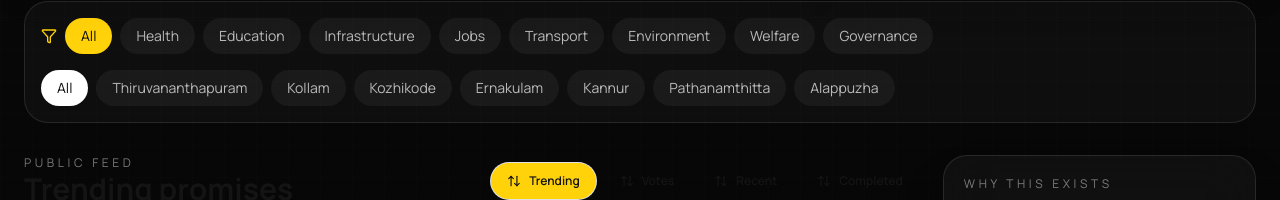
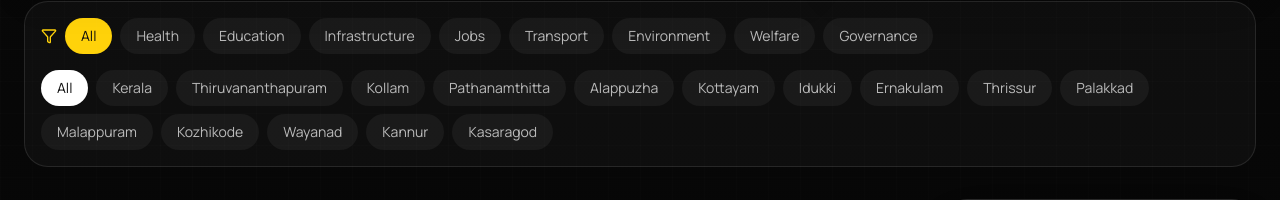
Before and after one commit to adithyakrishnapn/vakdhanam.in, a React (Vite) app: page / in a window 1280 px wide. Shown: the part 687-887 px from the top of the page. Built offline with nearby package versions, Linux system fonts and the light colour scheme; no server answers; the database is empty.

Commit message:
submit page

```diff
--- a/src/data/mock.ts
+++ b/src/data/mock.ts
@@ -23,13 +23,21 @@ export const categories = [
 
 export const districts = [
   'All',
+  'Kerala',
   'Thiruvananthapuram',
   'Kollam',
-  'Kozhikode',
-  'Ernakulam',
-  'Kannur',
   'Pathanamthitta',
   'Alappuzha',
+  'Kottayam',
+  'Idukki',
+  'Ernakulam',
+  'Thrissur',
+  'Palakkad',
+  'Malappuram',
+  'Kozhikode',
+  'Wayanad',
+  'Kannur',
+  'Kasaragod',
 ] as const;
 
 export const mockPromises: PromiseItem[] = [
--- a/src/pages/SubmitPage.tsx
+++ b/src/pages/SubmitPage.tsx
@@ -32,7 +32,7 @@ export default function SubmitPage() {
       description: '',
       sourceLink: '',
       screenshotUrl: '',
-      electionYear: 2021,
+      electionYear: 2026,
       category: 'Governance',
       district: 'Thiruvananthapuram',
     },
```
